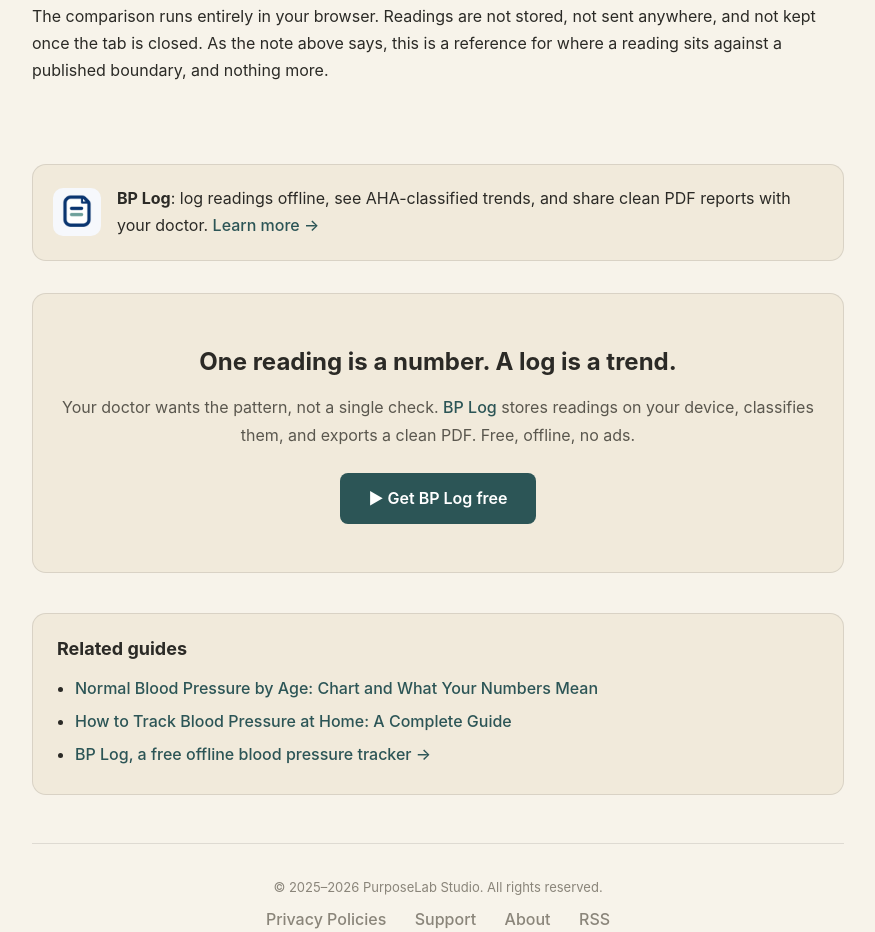
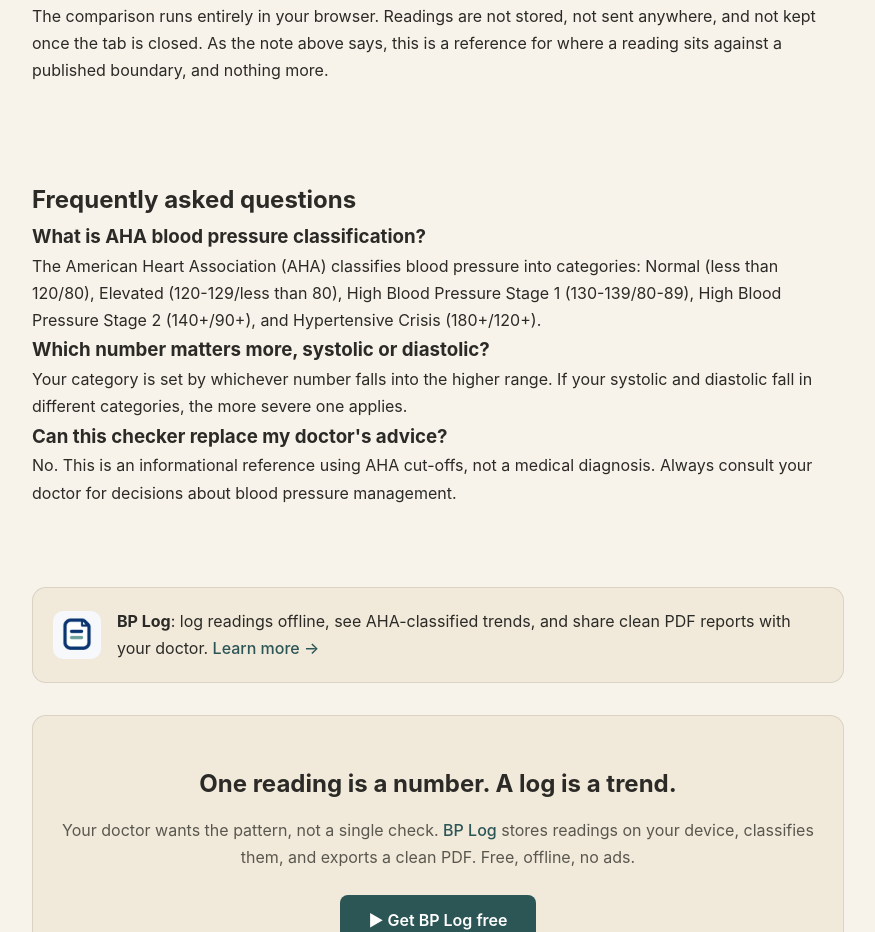
Before and after one commit to purposelabstudio/purposelabstudio.github.io, a website: page tools/blood-pressure-checker/index.html in a window 1280 px wide. Shown: the part 1582-2514 px from the top of the page, without its empty margins (202-1077 px from the left). Drawn offline with Linux system fonts and the light colour scheme.

Commit message:
content: make FAQ schema match visible text (npm test now green)
The repo's own test-schema-visibility check was failing on 7 answers. Two
were mine: I changed the visible 'Absolutely.' opener on folio and bplog
without updating the FAQPage JSON-LD. Fixed by syncing the schema.

The other five predated this work and were the more serious kind: the
FAQPage schema advertised answers with no visible counterpart on the page
at all, which Google's structured-data policy does not allow.
- hushly: 'What age babies is Hushly suitable for?' was schema-only
- white-noise-player: 'Is white noise safe for babies?' was schema-only
- blood-pressure-checker: three Q&As were schema-only; the page had no
  visible FAQ section

Rather than delete the schema, added the answers to the pages. They are
genuinely useful to a reader and give AI engines extractable answer blocks.

npm test: 2160 passed, links 1585 green, schema 146 checked 0 FAIL,
discoverability 44 pages 0 FAIL.

```diff
--- a/tools/blood-pressure-checker/index.html
+++ b/tools/blood-pressure-checker/index.html
@@ -126,6 +126,19 @@
             <p>The comparison runs entirely in your browser. Readings are not stored, not sent anywhere, and not kept once the tab is closed. As the note above says, this is a reference for where a reading sits against a published boundary, and nothing more.</p>
         </section>
 
+        <section class="section">
+            <h2>Frequently asked questions</h2>
+
+            <h3>What is AHA blood pressure classification?</h3>
+            <p>The American Heart Association (AHA) classifies blood pressure into categories: Normal (less than 120/80), Elevated (120-129/less than 80), High Blood Pressure Stage 1 (130-139/80-89), High Blood Pressure Stage 2 (140+/90+), and Hypertensive Crisis (180+/120+).</p>
+
+            <h3>Which number matters more, systolic or diastolic?</h3>
+            <p>Your category is set by whichever number falls into the higher range. If your systolic and diastolic fall in different categories, the more severe one applies.</p>
+
+            <h3>Can this checker replace my doctor's advice?</h3>
+            <p>No. This is an informational reference using AHA cut-offs, not a medical diagnosis. Always consult your doctor for decisions about blood pressure management.</p>
+        </section>
+
         <div class="app-cta">
             <img src="/bplog/icon.png" alt="BP Log">
             <div><strong>BP Log</strong>: log readings offline, see AHA-classified trends, and share clean PDF reports with your doctor. <a href="/bplog/">Learn more &rarr;</a></div>
```
Also changed, not shown: bplog/index.html (+1 -1 lines), folio/index.html (+1 -1 lines), hushly/index.html (+5 -0 lines), tools/white-noise-player/index.html (+2 -0 lines).
